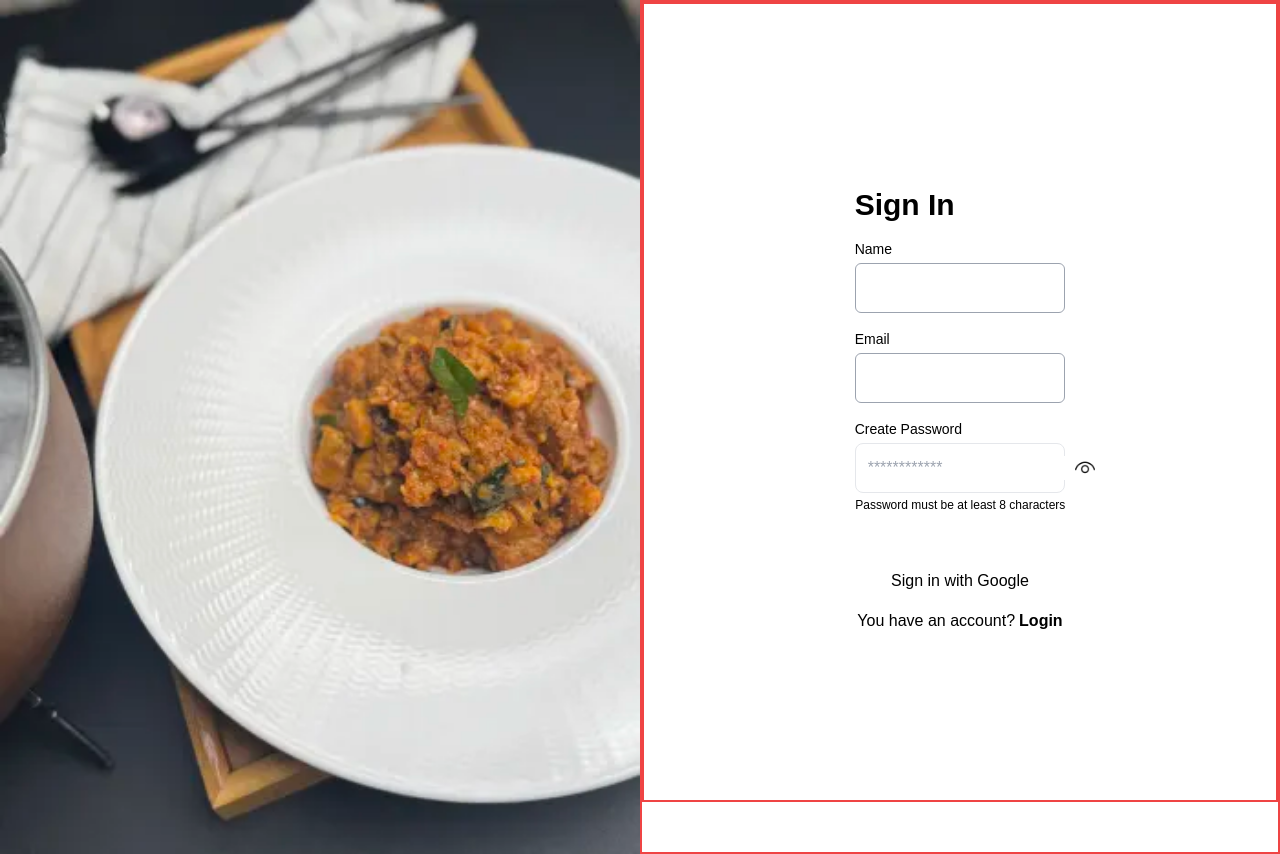
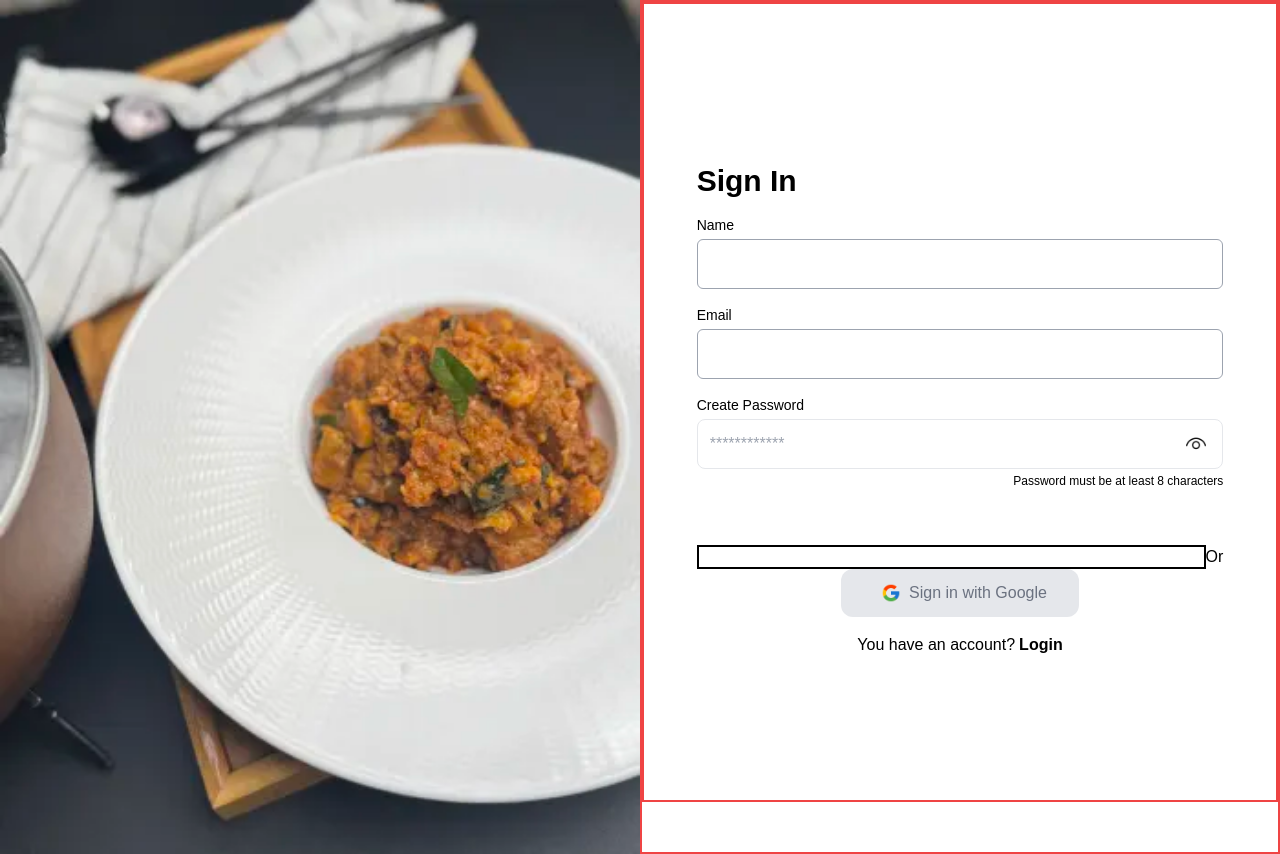
Before and after one commit to ProsperCoded/nourish_box, a Next.js app: page /login in a window 1280 px wide. Built offline with nearby package versions, Linux system fonts and the light colour scheme.

Commit message:
login page second update

```diff
--- a/app/login/page.tsx
+++ b/app/login/page.tsx
@@ -3,6 +3,7 @@
 import React, { useState } from 'react'
 import passwordView from "../assets/icons8-eye-48.png";
 import Image from 'next/image'
+import google_logo from '../assets/icons8-google-48.png'
 import Link from "next/link";
 import jollof_rice from '../assets/shrimpand plantain porridge.webp';
 import { useRouter } from "next/navigation"
@@ -94,8 +95,8 @@ const SignUp = () => {
                             <Image src={Sidebar} alt='side bar' />
                         </div> */}
 
-                        <div className='flex flex-col items-center justify-center w-100 w-11/12 md:w-2/3  '>
-                            <form className="flex flex-col modal h-1/2 w-full md:w-1/2  " onSubmit={handleSignUp}>
+                        <div className='flex flex-col items-center justify-center w-100 w-10/12  '>
+                            <form className="flex flex-col modal h-1/2 w-full   " onSubmit={handleSignUp}>
                                 <h1 className='my-4 font-bold text-3xl text-black '>Sign In</h1>
                                 <label className=' text-sm text-brand-text_gray'>Name</label>
                                 <input width='w-full' value={name} type='text' className='my-4 mt-1 text-black border-[1px] border-gray-400 rounded-md p-3' onChange={(e) => setName(e.target.value)} />
@@ -109,7 +110,14 @@ const SignUp = () => {
                                 <p className="text-xs flex justify-end text-brand-text_gray"><i className="not-italic">Password must be at least 8 characters</i></p>
                                 <button type='submit' className='my-4 text-white flex justify-center  bg-blac' >Create Account</button>
                             </form>
-                            <button type='button' onClick={handleGoogleSignIn}>Sign in with Google</button>
+                           <div className='flex w-full'>
+                           <p className='border-black border-2 w-full'></p>
+                            <p>Or</p>
+                            <hr />
+                           </div>
+                            <button type='button' className='flex bg-gray-200 text-gray-500 py-3 px-8 rounded-xl items-center' onClick={handleGoogleSignIn} >
+                                <Image src={google_logo} alt='google logo' className='mx-2' width={20} height={20}/>
+                                 <p>Sign in with Google</p></button>
                             <p className='mt-4 flex justify-center items-center text-brand-text_gray'>You have an account?  <Link className="ml-1 text-brand-brand_black font-semibold" href="/login">  Login</Link></p>
                             {error && <p>{error}</p>}
                         </div>
```
Also changed, not shown: app/assets/icons8-google-48.png (added).
